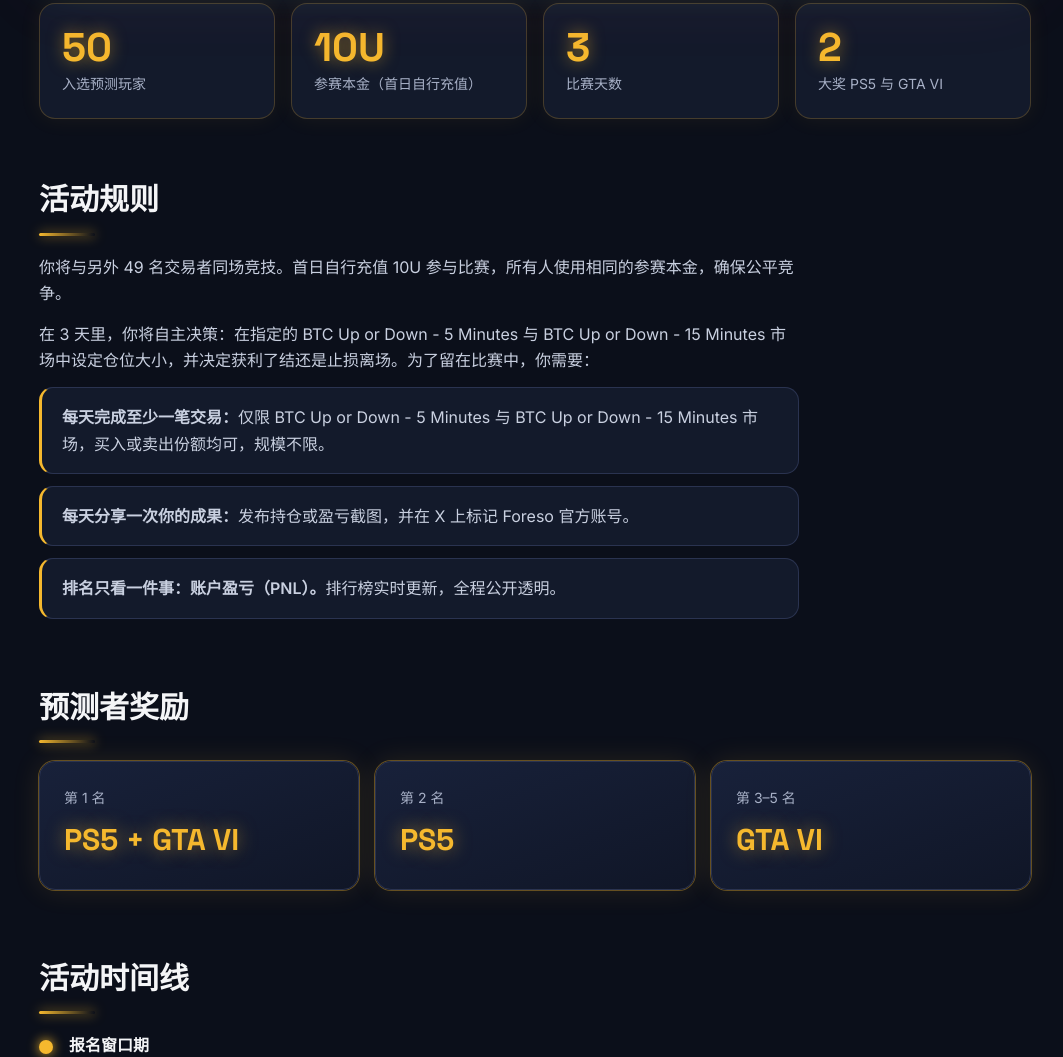
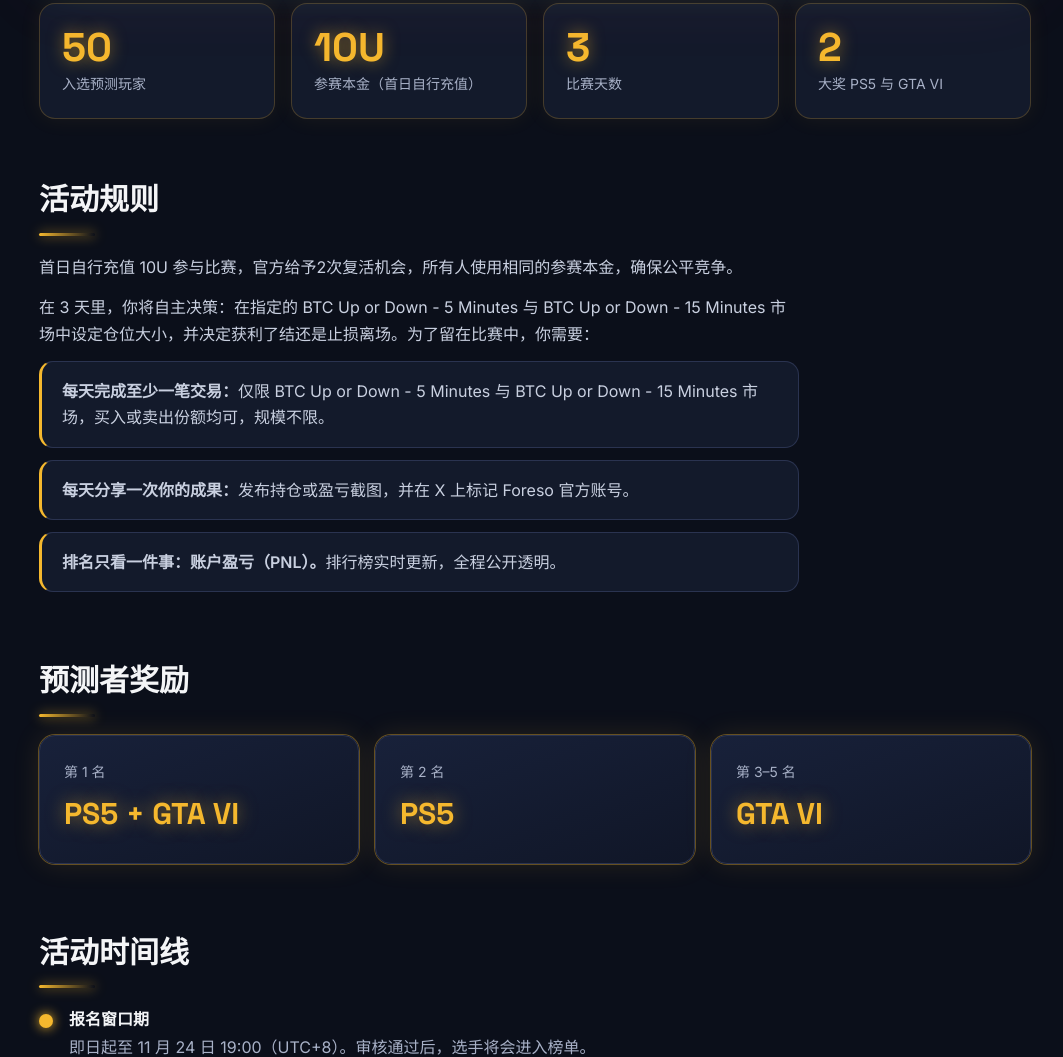
Before and after one commit to wangkingqq/gta6, a plain HTML site: page index.html in a window 1280 px wide. Shown: the part 1095-2152 px from the top of the page, without its empty margins (105-1168 px from the left). Drawn offline with Linux system fonts and the light colour scheme.

Commit message:
Update index.html

```diff
--- a/index.html
+++ b/index.html
@@ -91,7 +91,7 @@ h2::after{content:"";display:block;width:56px;height:3px;margin-top:8px;border-r
 <div class="stats"><div class="stat"><b>50</b><span><span class="zh">入选预测玩家</span><span class="en">Selected players</span></span></div><div class="stat"><b>10U</b><span><span class="zh">参赛本金（首日自行充值）</span><span class="en">Entry capital (self-deposited on day 1)</span></span></div><div class="stat"><b>3</b><span><span class="zh">比赛天数</span><span class="en">Days of competition</span></span></div><div class="stat"><b>2</b><span><span class="zh">大奖 PS5 与 GTA VI</span><span class="en">Grand prizes: PS5 and GTA VI</span></span></div></div>
 
 <section><h2><span class="zh">活动规则</span><span class="en">How it works</span></h2>
-<p><span class="zh">你将与另外 49 名交易者同场竞技。首日自行充值 10U 参与比赛，所有人使用相同的参赛本金，确保公平竞争。</span><span class="en">You will compete against 49 other traders. On day one you deposit 10U yourself to enter, and everyone starts with the same capital, so the contest stays fair.</span></p>
+<p><span class="zh">首日自行充值 10U 参与比赛，官方给予2次复活机会，所有人使用相同的参赛本金，确保公平竞争。</span><span class="en">You will compete against 49 other traders. On day one you deposit 10U yourself to enter, and everyone starts with the same capital, so the contest stays fair.</span></p>
 <p><span class="zh">在 3 天里，你将自主决策：在指定的 BTC Up or Down - 5 Minutes 与 BTC Up or Down - 15 Minutes 市场中设定仓位大小，并决定获利了结还是止损离场。为了留在比赛中，你需要：</span><span class="en">Over 3 days you make the calls: size your positions in the designated BTC Up or Down - 5 Minutes and BTC Up or Down - 15 Minutes markets, and decide when to take profit or cut losses. To stay in the race:</span></p>
 <ul>
 <li><span class="zh"><b>每天完成至少一笔交易：</b>仅限 BTC Up or Down - 5 Minutes 与 BTC Up or Down - 15 Minutes 市场，买入或卖出份额均可，规模不限。</span><span class="en"><b>Make at least one trade a day:</b> buy or sell shares in the BTC Up or Down - 5 Minutes and BTC Up or Down - 15 Minutes markets, at any size.</span></li>
```
